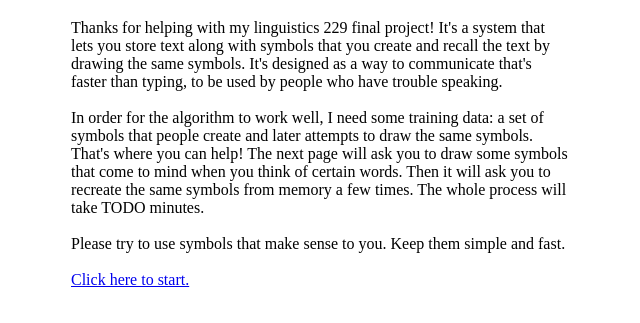
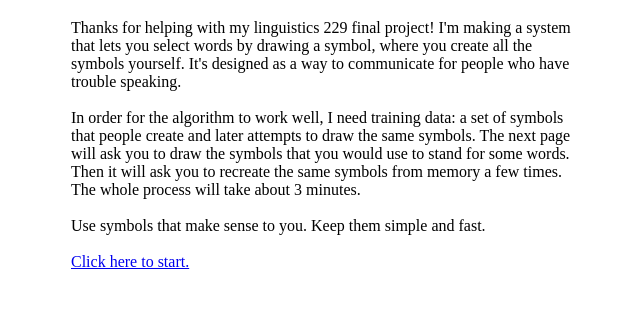
Before and after one commit to Super-Fluid/linguatron, a plain HTML site: page index.html in a window 1280 px wide. Shown: the part 61-384 px from the top of the page, without its empty margins (319-959 px from the left). Drawn offline with Linux system fonts and the light colour scheme.

Commit message:
tweaks and revise introduction

```diff
--- a/index.html
+++ b/index.html
@@ -13,18 +13,16 @@
 <div class='row'>
 <div class='col-sm-6' id='top-menu' style="width:500px;margin:auto;text-align:left">
 Thanks for helping with my linguistics 229 final project!
- It's a system that lets you store text along with symbols that you create and
- recall the text by drawing the same symbols. It's designed as a way to communicate
- that's faster than typing, to be used by people who have trouble speaking.
+ I'm making a system that lets you select words by drawing a symbol, where you create
+ all the symbols yourself. It's designed as a way to communicate for people who have trouble speaking.
  <br><br>
- In order for the algorithm to work well, I need some training data: a set of symbols
- that people create and later attempts to draw the same symbols.
- That's where you can help! The next page will ask you to draw some symbols that
- come to mind when you think of certain words. Then it will ask you to recreate the
- same symbols from memory a few times. The whole process will take TODO minutes.
+ In order for the algorithm to work well, I need training data: a set of symbols
+ that people create and later attempts to draw the same symbols. The next page will ask you to draw the symbols that
+ you would use to stand for some words. Then it will ask you to recreate the
+ same symbols from memory a few times. The whole process will take about 3 minutes.
 
 <br><br>
-Please try to use symbols that make sense to you. Keep them simple and fast.
+Use symbols that make sense to you. Keep them simple and fast.
  <br><br>
 
  <a href="training.html">Click here to start.</a>
```
Also changed, not shown: main.js (+9 -0 lines).
